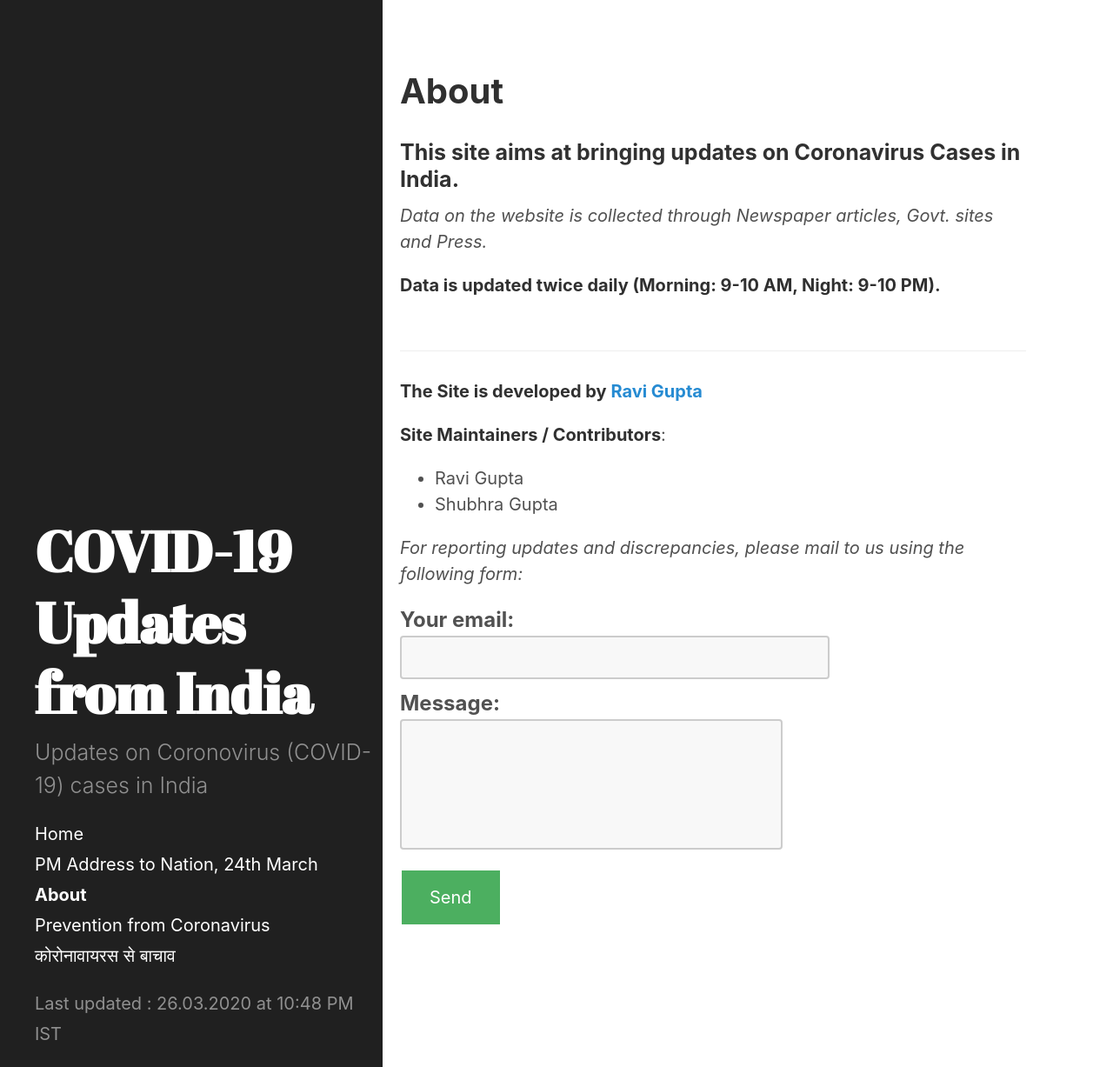
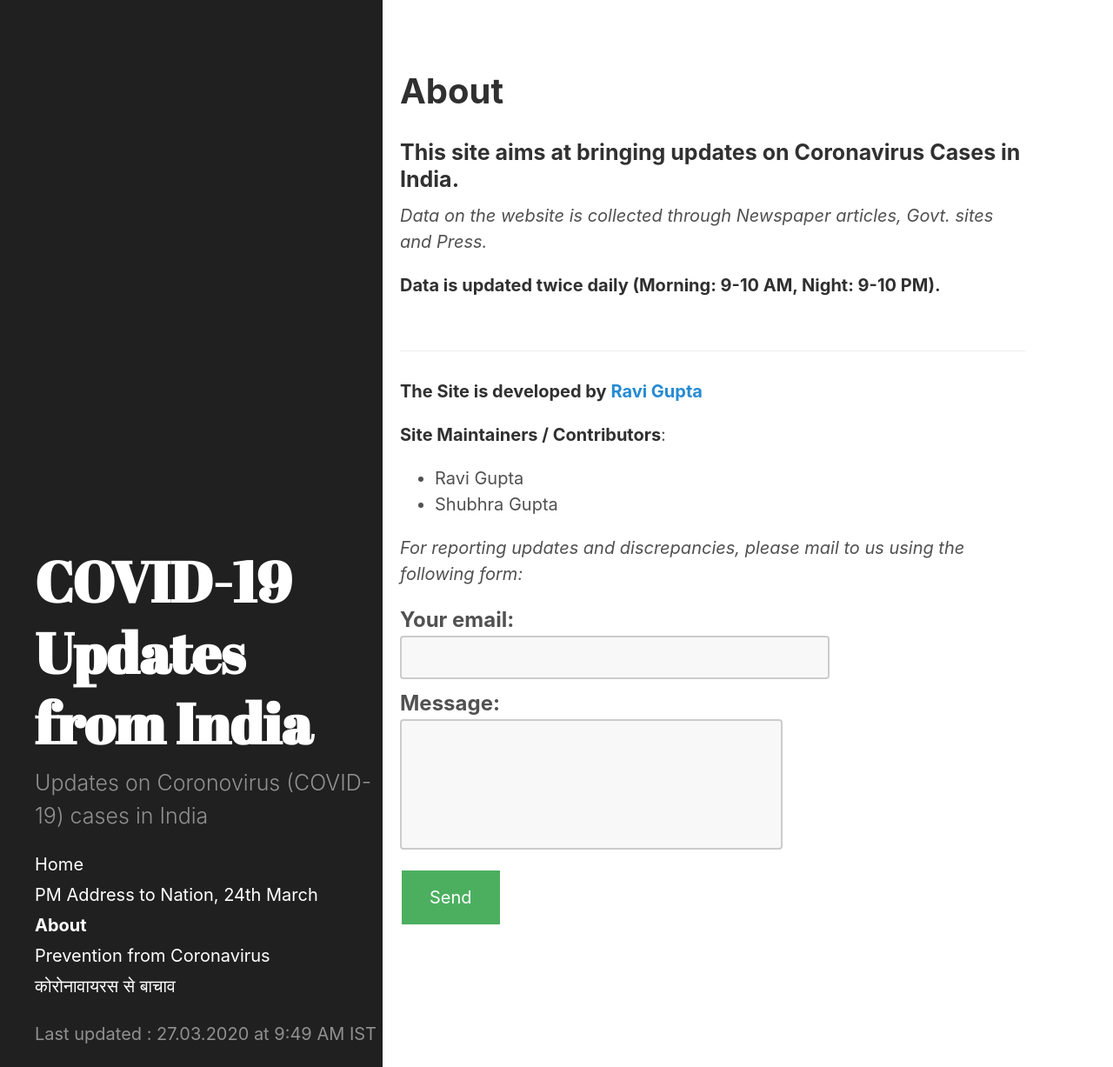
Before and after one commit to bhooraj/covid19updates-india, a Jekyll site: the page built from about.md, in a window 1280 px wide and 1227 px high. Shown: the whole window at 87% size. Built offline with Jekyll 4.4.1, drawn with Linux system fonts in a browser that asks for light colours.

Commit message:
Update last_updated.yml

```diff
--- a/_data/last_updated.yml
+++ b/_data/last_updated.yml
@@ -1 +1 @@
-- updated_on : "26.03.2020 at 10:48 PM IST"
+- updated_on : "27.03.2020 at 9:49 AM IST"
```
